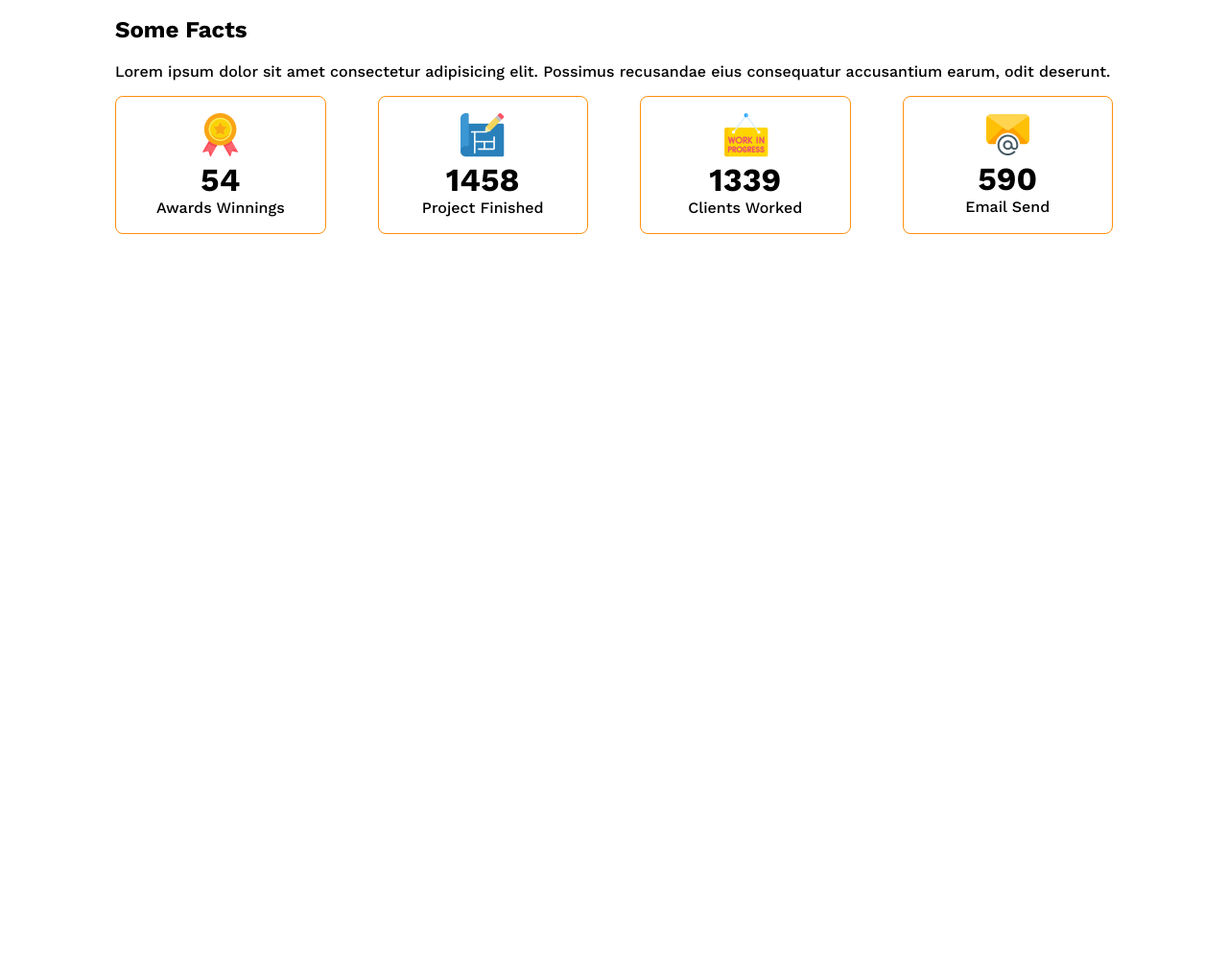
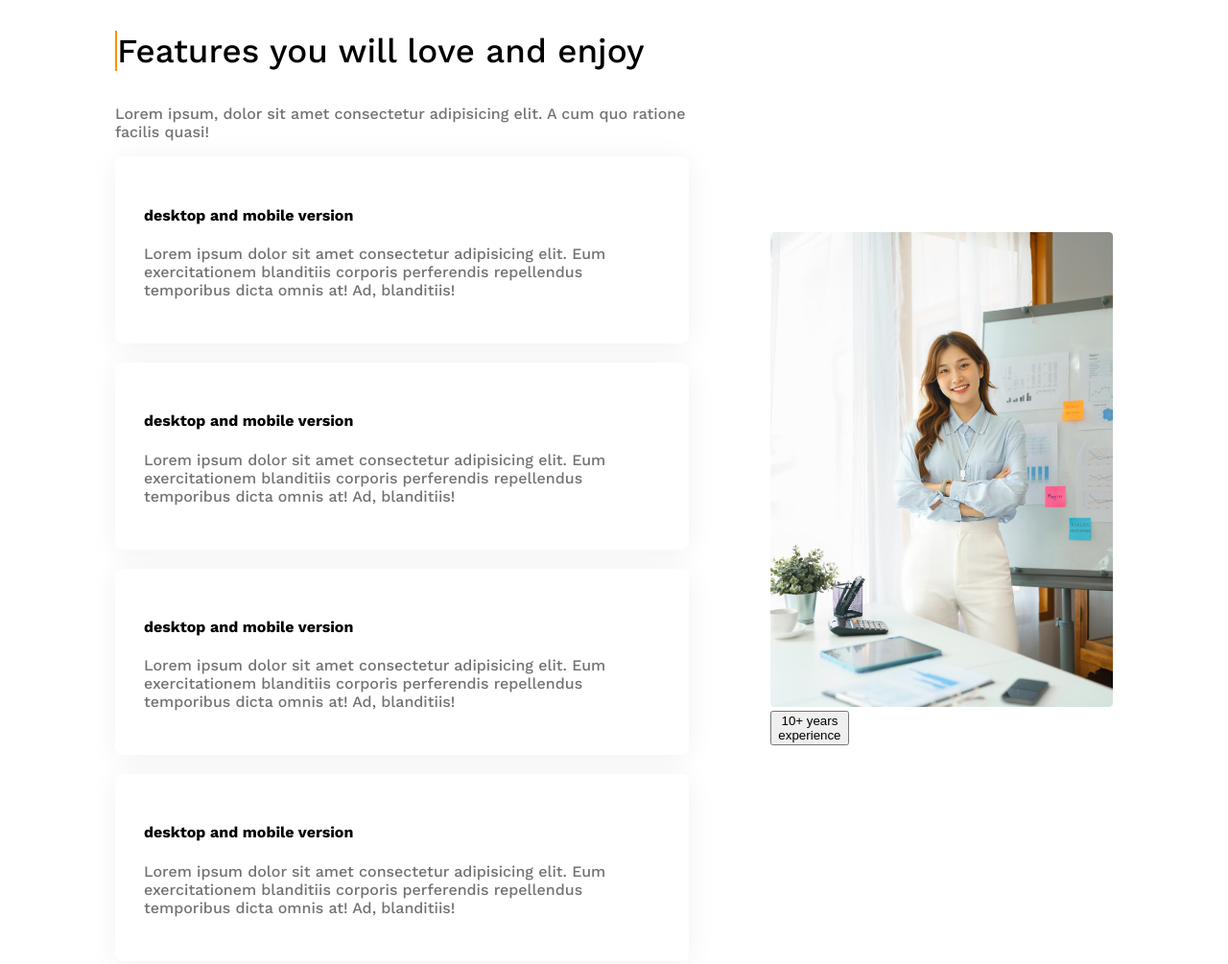
Before and after one commit to faysalhasanmd/architecture-website, a plain HTML site: page index.html in a window 1280 px wide. Shown: the part 1817-2822 px from the top of the page at 96% size. Before the commit the page ends 2069 px from the top, so only its background shows below. Drawn offline with nearby package versions, Linux system fonts and the light colour scheme.

Commit message:
added featers card and our sponser

```diff
--- a/architecture.css
+++ b/architecture.css
@@ -120,6 +120,30 @@ main {
   gap: 24px;
 }
 
+/* features enjoy */
+.features-enjoy {
+  gap: 85px;
+  justify-content: center;
+  align-items: center;
+}
+.features-enjoy-content-title {
+  font-size: 35px;
+  font-weight: 500;
+  border-left: 2px solid #ff900e;
+}
+
+.features-enjoy-image img {
+  max-width: 100%;
+}
+
+.features-card {
+  background-color: white;
+  box-shadow: 0 3px 30px 0 rgba(0, 0, 0, 0.06);
+  padding: 30px;
+  margin-bottom: 20px;
+  border-radius: 8px;
+}
+
 /* some fact */
 .award {
   padding: 17px;
@@ -129,9 +153,26 @@ main {
 }
 
 .facts-container {
+  margin-top: 120px;
   display: grid;
   grid-template-columns: repeat(4, 1fr);
   gap: 54px;
+}
+
+/* our sponser */
+.our-sponser {
+  margin-top: 90px;
+  text-align: center;
+}
+.our-sponser > h3 {
+  font-size: 2rem;
+  font-weight: 700;
+}
+.image-container-sponser {
+  display: grid;
+  grid-template-columns: repeat(5, 1fr);
+  gap: 20px;
+  filter: grayscale(100%);
 }
 
 /* responsive media */
--- a/index.html
+++ b/index.html
@@ -64,7 +64,58 @@
           <button id="primary-btn">Explore More</button>
         </div>
       </section>
-      <section class="features-enjoy"></section>
+      <section class="features-enjoy display-flex">
+        <div class="features-enjoy-content">
+          <h3 class="features-enjoy-content-title">
+            Features you will love and enjoy
+          </h3>
+          <p class="color-dark-3">
+            Lorem ipsum, dolor sit amet consectetur adipisicing elit. A cum quo
+            ratione facilis quasi!
+          </p>
+
+          <div class="features-card">
+            <h4>desktop and mobile version</h4>
+            <p class="color-dark-3">
+              Lorem ipsum dolor sit amet consectetur adipisicing elit. Eum
+              exercitationem blanditiis corporis perferendis repellendus
+              temporibus dicta omnis at! Ad, blanditiis!
+            </p>
+          </div>
+          <div class="features-card">
+            <h4>desktop and mobile version</h4>
+            <p class="color-dark-3">
+              Lorem ipsum dolor sit amet consectetur adipisicing elit. Eum
+              exercitationem blanditiis corporis perferendis repellendus
+              temporibus dicta omnis at! Ad, blanditiis!
+            </p>
+          </div>
+          <div class="features-card">
+            <h4>desktop and mobile version</h4>
+            <p class="color-dark-3">
+              Lorem ipsum dolor sit amet consectetur adipisicing elit. Eum
+              exercitationem blanditiis corporis perferendis repellendus
+              temporibus dicta omnis at! Ad, blanditiis!
+            </p>
+          </div>
+          <div class="features-card">
+            <h4>desktop and mobile version</h4>
+            <p class="color-dark-3">
+              Lorem ipsum dolor sit amet consectetur adipisicing elit. Eum
+              exercitationem blanditiis corporis perferendis repellendus
+              temporibus dicta omnis at! Ad, blanditiis!
+            </p>
+          </div>
+        </div>
+        <div class="features-enjoy-image">
+          <img src="./images/architect.png" alt="" />
+          <button id="badge">
+            <span id="badge-years">10+ years</span>
+            <br />
+            <span>experience</span>
+          </button>
+        </div>
+      </section>
       <section class="some-facts">
         <h2>Some Facts</h2>
         <p>
@@ -102,6 +153,22 @@
           </div>
         </div>
       </section>
+      <!-- our sponser section start -->
+      <section class="our-sponser">
+        <h3>Our Sponsers</h3>
+        <p class="color-dark-3">
+          Lorem ipsum dolor sit amet consectetur adipisicing elit. <br />
+          Harum libero odio quae molestiae <br />
+          ipsa assumenda veniam molestias commodi Saepe!
+        </p>
+        <div class="image-container-sponser">
+          <img src="./images/sponsors/amazon.png" alt="" />
+          <img src="./images/sponsors/figma.png" alt="" />
+          <img src="./images/sponsors/google.png" alt="" />
+          <img src="./images/sponsors/spotify.png" alt="" />
+          <img src="./images/sponsors/telerama.png" alt="" />
+        </div>
+      </section>
     </main>
     <footer></footer>
   </body>
```
